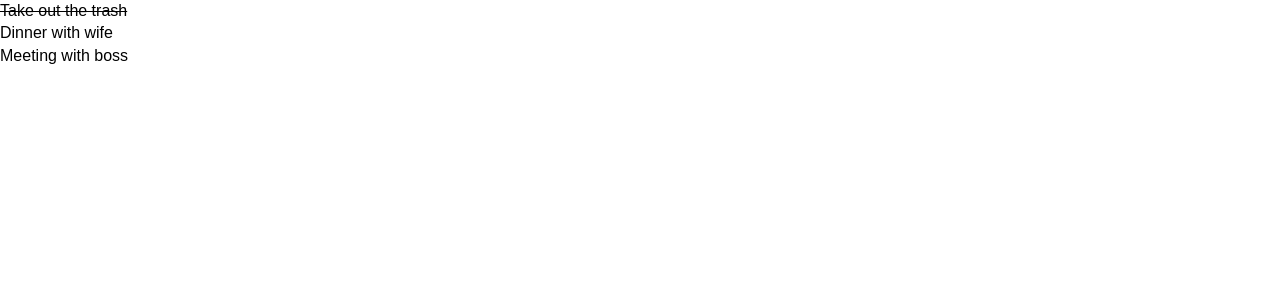
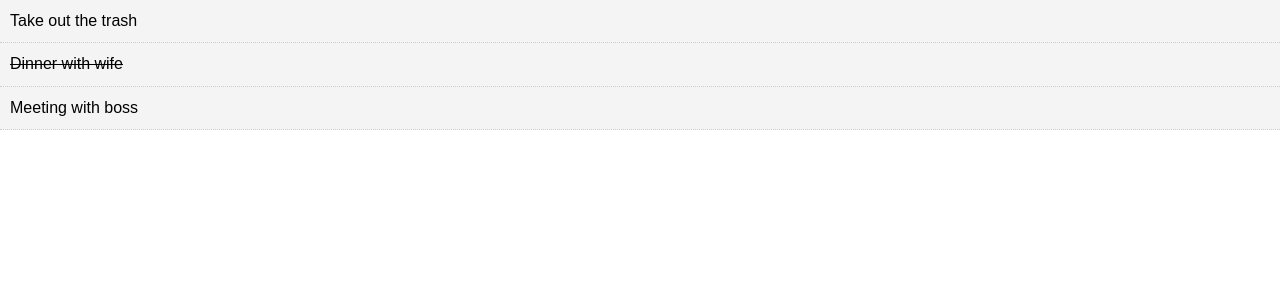
Before and after one commit to corlou/react-to-do-list-first-tutorial, a React (Create React App) app: page / in a window 1280 px wide. Shown: the top 300 px of the page. Built offline with nearby package versions, Linux system fonts and the light colour scheme.

Commit message:
styling with ternary operator

```diff
--- a/src/App.js
+++ b/src/App.js
@@ -9,12 +9,12 @@
       {
         id: 1,
         title: 'Take out the trash',
-        completed: true
+        completed: false
       },
       {
         id: 2,
         title: 'Dinner with wife',
-        completed: false
+        completed: true
       },
       {
         id: 3,
--- a/src/components/Todoitem.js
+++ b/src/components/Todoitem.js
@@ -3,14 +3,11 @@
 
 export class Todoitem extends Component {
   getStyle = () => {
-     if(this.props.todo.completed) {
-      return {
-        textDecoration: 'line-through'
-        }
-     } else {
-       return {
-         textDecoration: 'none'
-       }
+     return {
+       background: '#f4f4f4',
+       padding: '10px',
+       borderBottom: '1px #ccc dotted',
+       textDecoration: this.props.todo.completed ? 'line-through' : 'none'
      }
   }
   render() {
```
